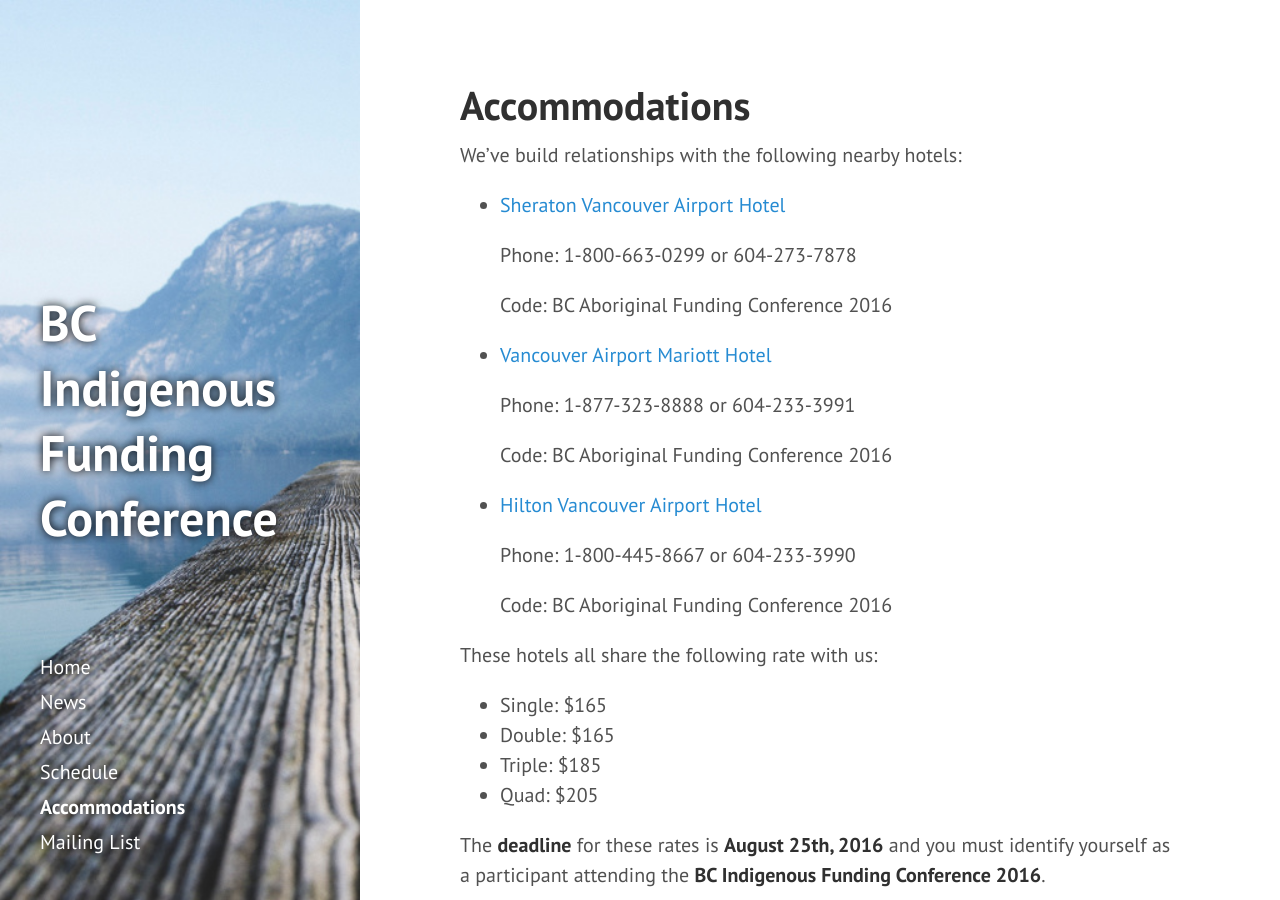
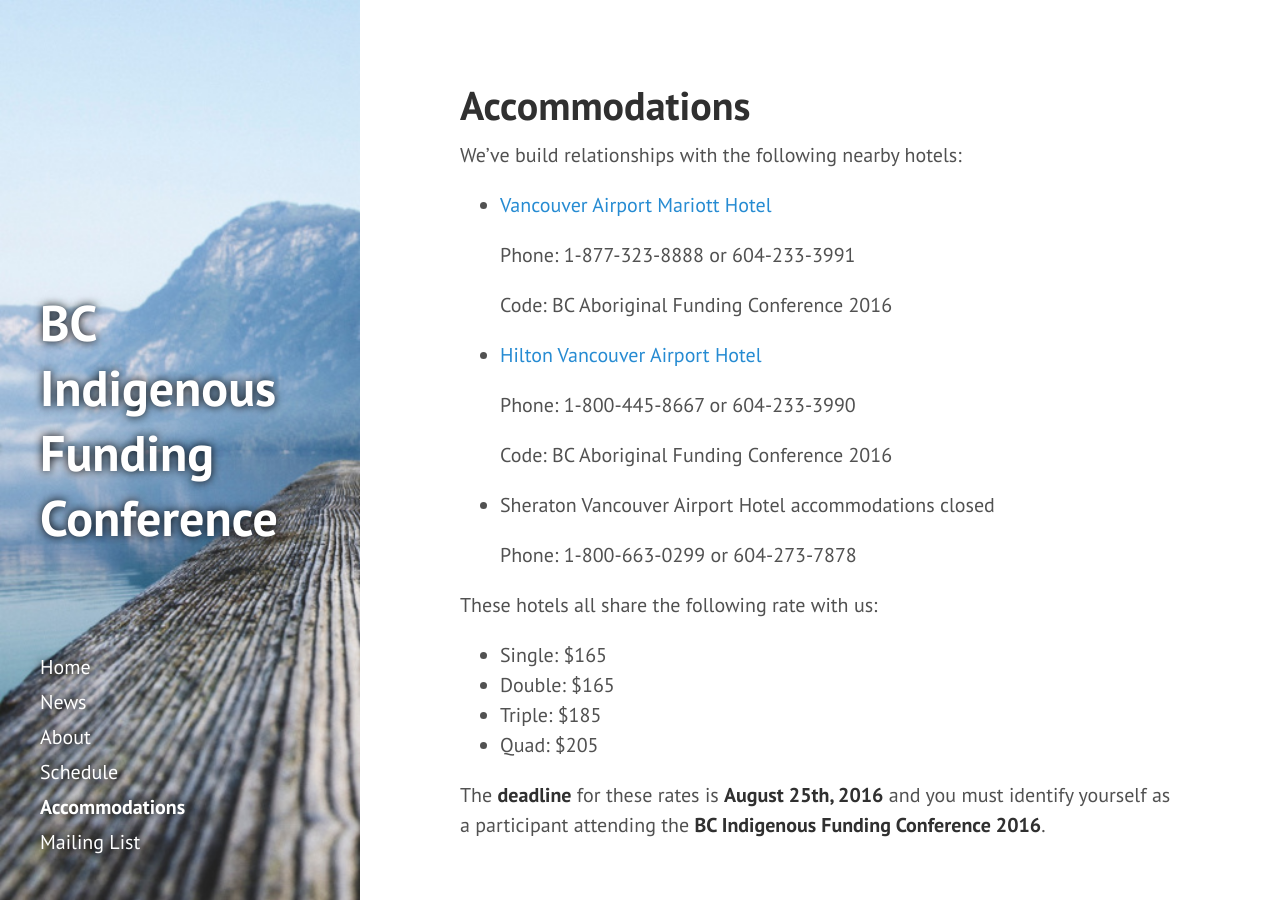
Before and after one commit to BCAAFC/funding-conference-2016, a Jekyll site: the page built from accommodations.md, in a window 1280 px wide and 900 px high. Built offline with Jekyll 4.4.1, drawn with Linux system fonts in a browser that asks for light colours; nearby versions of some CDN libraries; Markdown is read by kramdown in place of the engine named in the settings.

Commit message:
close sheraton

```diff
--- a/accommodations.md
+++ b/accommodations.md
@@ -5,12 +5,6 @@ order: 4
 ---
 
 We've build relationships with the following nearby hotels:
-
-* [Sheraton Vancouver Airport Hotel](https://www.starwoodmeeting.com/events/start.action?id=1606094778&key=91927AC)
-
-  Phone: 1-800-663-0299 or 604-273-7878
-
-  Code: BC Aboriginal Funding Conference 2016
 
 * [Vancouver Airport Mariott Hotel](http://cwp.marriott.com/yvrsa/bcafcsep2016/)
 
@@ -24,6 +18,10 @@ We've build relationships with the following nearby hotels:
 
   Code: BC Aboriginal Funding Conference 2016
 
+* Sheraton Vancouver Airport Hotel accommodations closed
+
+  Phone: 1-800-663-0299 or 604-273-7878
+
 
 These hotels all share the following rate with us:
 
```
